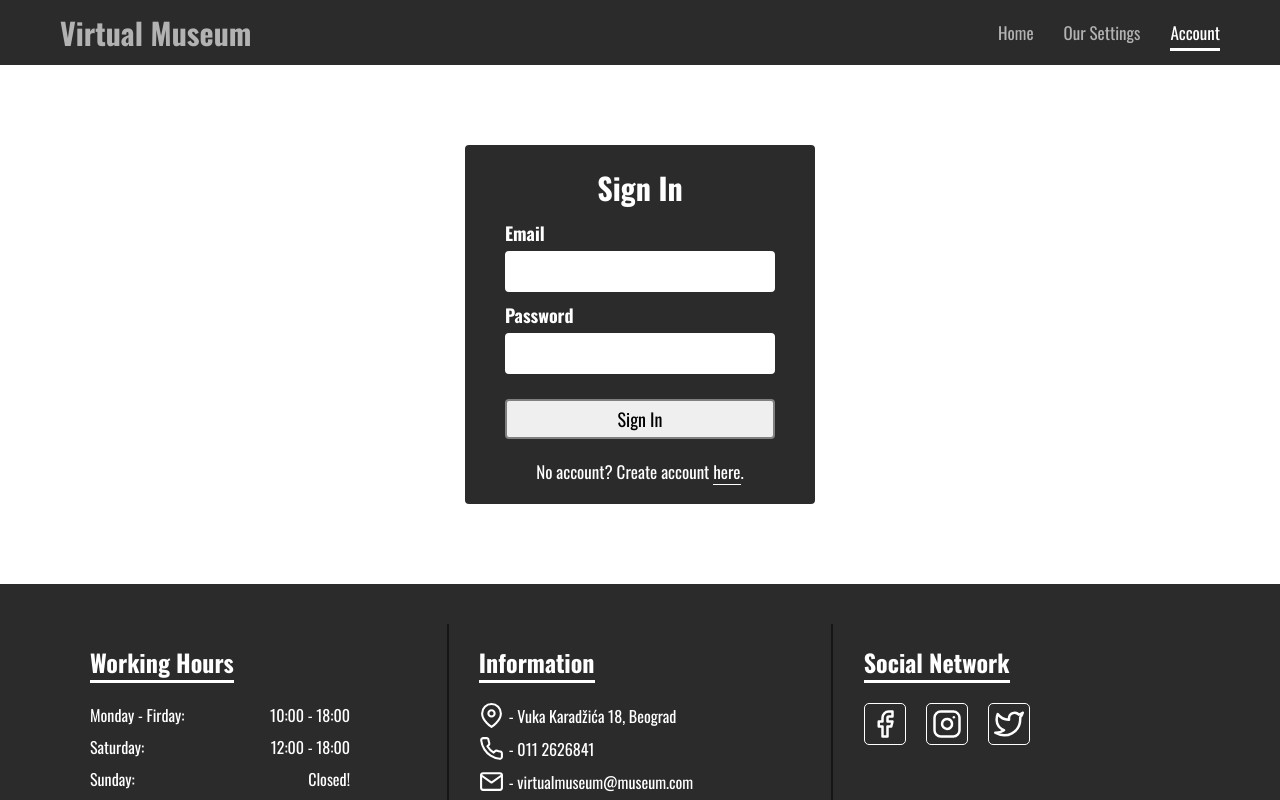
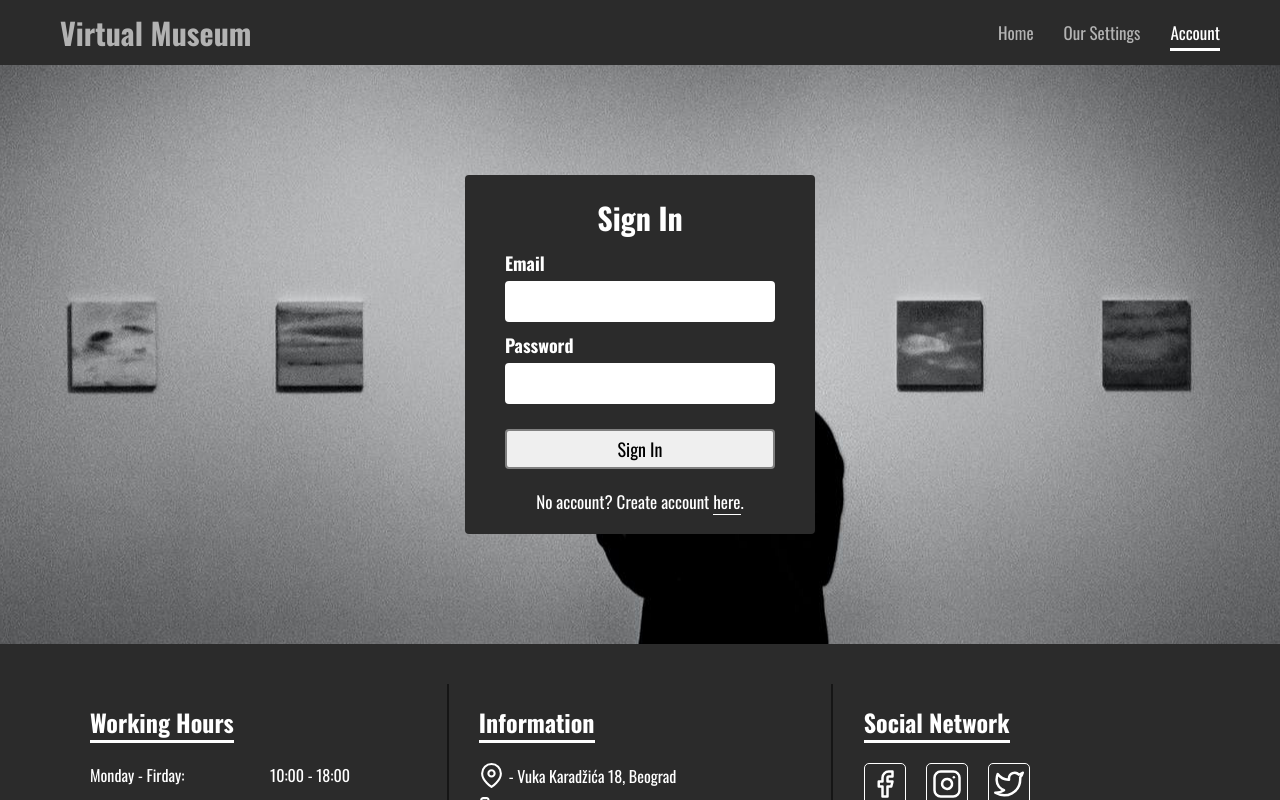
Before and after one commit to nik-ves/virtual-museum-app, a React (Create React App) app: page /sign-in in a window 1280 px wide. Shown: the top 800 px of the page. Built offline with nearby package versions, Linux system fonts and the light colour scheme.

Commit message:
Background component

```diff
--- /dev/null
+++ b/src/components/UI/BackroundImage.js
@@ -0,0 +1,5 @@
+const BackgroundImage = (props) => {
+  return <div className="background-image">{props.children}</div>;
+};
+
+export default BackgroundImage;
--- a/src/components/auth/SignInForm.js
+++ b/src/components/auth/SignInForm.js
@@ -1,5 +1,5 @@
 import useInput from "../../hooks/use-input";
-
+import BackgroundImage from "../UI/BackroundImage";
 import { AuthContext } from "../../context/auth-context";
 import { useContext, useState } from "react";
 import { useHistory } from "react-router";
@@ -43,6 +43,7 @@ const SignInForm = () => {
     : "form-control";
 
   return (
+    <BackgroundImage>
       <section className="form-content form-signin">
         <form onSubmit={submitHandler}>
           <h1>Sign In</h1>
@@ -80,6 +81,7 @@ const SignInForm = () => {
           </p>
         </form>
       </section>
+    </BackgroundImage>
   );
 };
 
--- a/src/components/auth/SignupForm.js
+++ b/src/components/auth/SignupForm.js
@@ -1,7 +1,7 @@
 import { useState } from "react";
 import { AuthContext } from "../../context/auth-context";
 import { useContext } from "react";
-
+import BackgroundImage from "../UI/BackroundImage";
 import useInput from "../../hooks/use-input";
 import { Link } from "react-router-dom";
 
@@ -112,6 +112,8 @@ const SignUpForm = () => {
   const passwordClasses = formClasses(firstNameHasError);
 
   return (
+    <BackgroundImage>
+      {" "}
       <section className="form-content form-signup">
         <form onSubmit={submitHandler} className="form">
           <h1 className="test">Sign Up</h1>
@@ -219,6 +221,7 @@ const SignUpForm = () => {
           </div>
         </form>
       </section>
+    </BackgroundImage>
   );
 };
 
--- a/src/components/profile/EditProfile.js
+++ b/src/components/profile/EditProfile.js
@@ -1,6 +1,7 @@
 import useInput from "../../hooks/use-input";
 import { AuthContext } from "../../context/auth-context";
 import { useContext } from "react";
+import BackgroundImage from "../UI/BackroundImage";
 import classes from "./EditProfile.module.css";
 
 const EditProfile = (props) => {
@@ -43,6 +44,8 @@ const EditProfile = (props) => {
   };
 
   return (
+    <BackgroundImage>
+      {" "}
       <section className="form-content form-signin">
         <form onSubmit={submitHandler}>
           <h1>Edit Profile</h1>
@@ -103,6 +106,7 @@ const EditProfile = (props) => {
           </div>
         </form>
       </section>
+    </BackgroundImage>
   );
 };
 
--- a/src/components/profile/ProfileDetails.js
+++ b/src/components/profile/ProfileDetails.js
@@ -2,12 +2,14 @@ import Container from "../UI/Container";
 import { useContext } from "react";
 import { AuthContext } from "../../context/auth-context";
 import classes from "./ProfileDetails.module.css";
+import BackgroundImage from "../UI/BackroundImage";
 
 const ProfileDetails = (props) => {
   const authCtx = useContext(AuthContext);
   const userProfile = authCtx.currentUser;
 
   return (
+    <BackgroundImage>
       <Container>
         <section className={classes["user-profile"]}>
           <div className={classes["user-profile-image-box"]}>
@@ -45,6 +47,7 @@ const ProfileDetails = (props) => {
           </div>
         </section>
       </Container>
+    </BackgroundImage>
   );
 };
 
--- a/src/components/profile/ProfileDetails.module.css
+++ b/src/components/profile/ProfileDetails.module.css
@@ -1,5 +1,5 @@
 .user-profile {
-  margin: 10rem auto;
+  margin: 10rem 0;
   display: flex;
   justify-content: space-between;
   padding: 3rem;
--- a/src/index.css
+++ b/src/index.css
@@ -47,6 +47,13 @@ button {
   background-color: transparent;
   color: white;
   cursor: pointer;
+}
+
+.background-image {
+  background-image: url("./images/general-background.jpeg");
+  background-position: center;
+  background-attachment: fixed;
+  padding: 1rem 0;
 }
 
 /* =========================== */
@@ -114,7 +121,7 @@ button {
 }
 
 .form-content {
-  margin: 8rem auto;
+  margin: 10rem auto;
   font-size: 1.8rem;
   color: white;
 }
```
Also changed, not shown: src/images/general-background.jpeg (added), 1 other file (tests, documents, lock files or other folders). Lines whose indentation alone changed are shown as unchanged.
